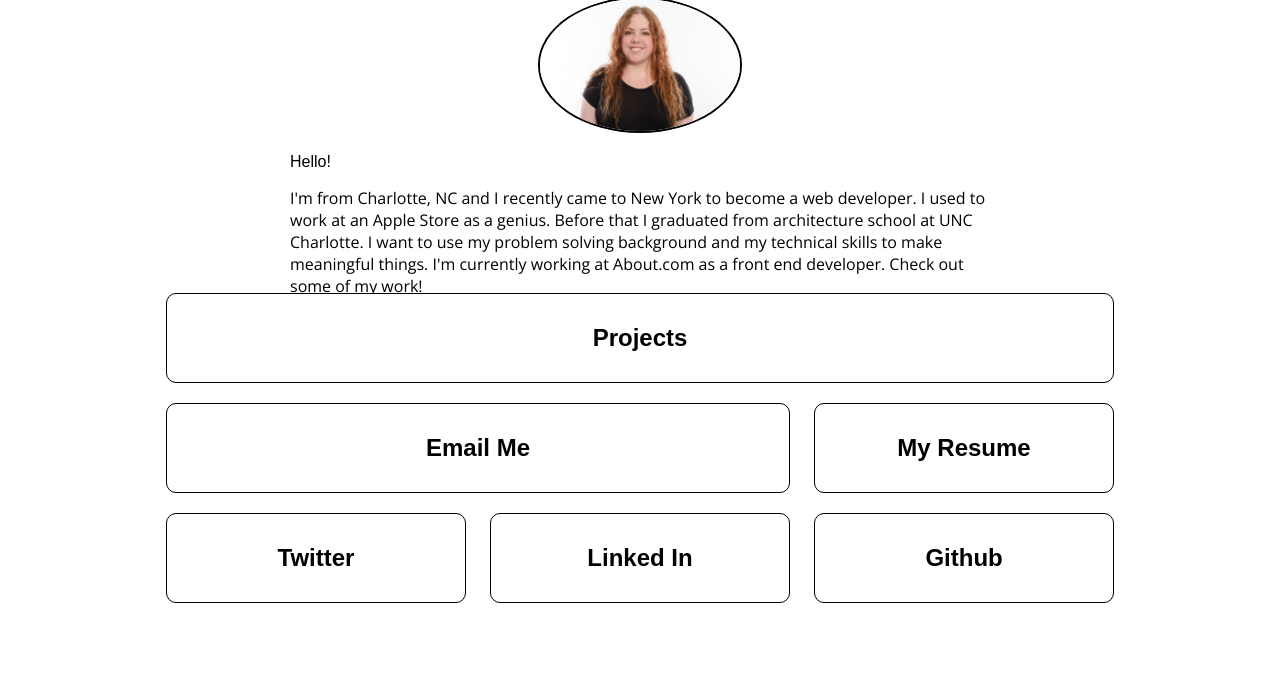
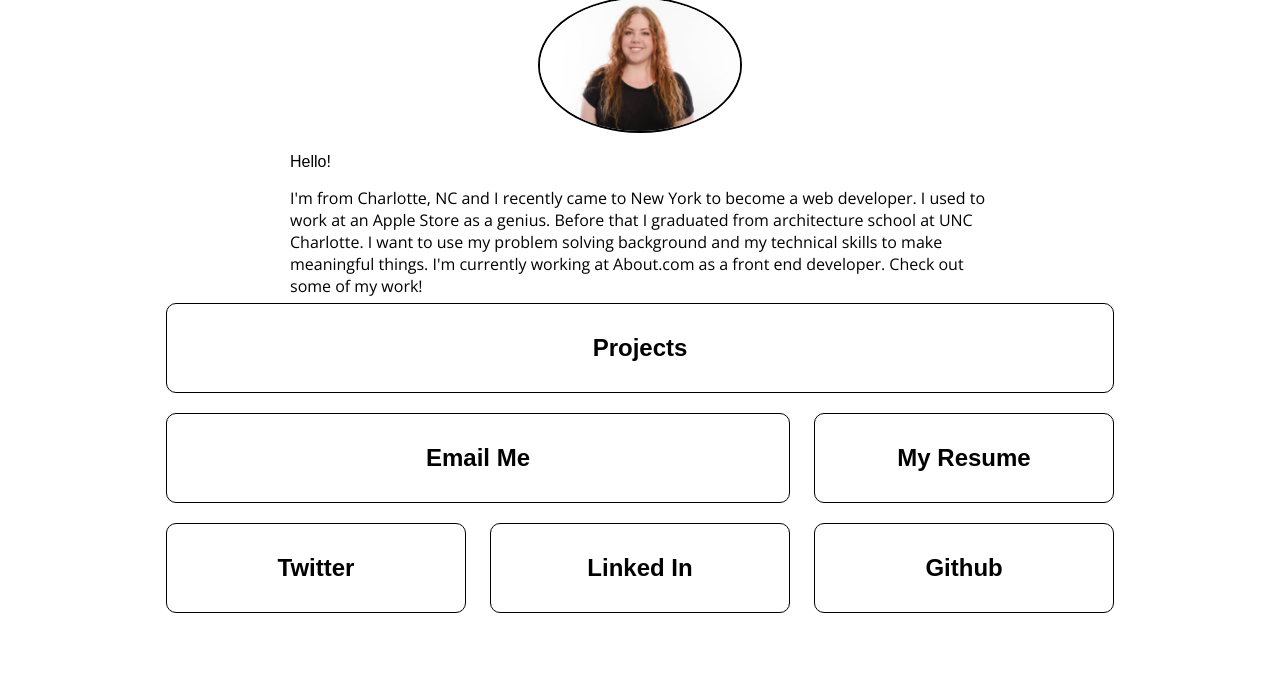
Before and after one commit to kdoyne/kdoyne.github.io, a plain HTML site: page index.html in a window 1280 px wide. Shown: the part 117-800 px from the top of the page. Drawn offline with nearby package versions, Linux system fonts and the light colour scheme; a web font is replaced by a local one.

Commit message:
updated style

```diff
--- a/styles.css
+++ b/styles.css
@@ -43,7 +43,7 @@ img#me {
 div#navigation {
   display: block;
   margin: 0 auto;
-  padding: 10px 100px;
+  padding: 20px 100px;
   text-align: center;
 }
 
```
